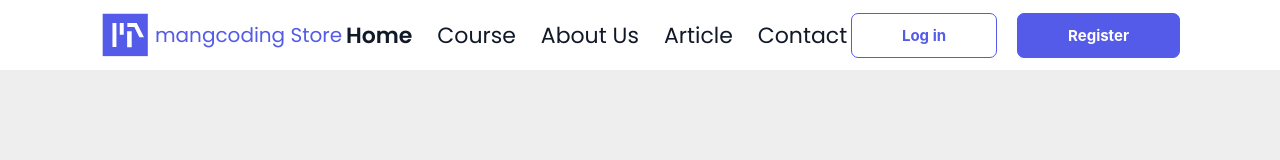
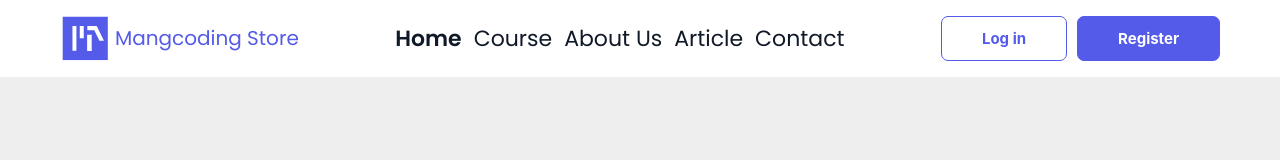
Before and after one commit to QusayBider/Full-stack-landing, a plain HTML site: page index.html in a window 1280 px wide. Drawn offline with Linux system fonts and the light colour scheme.

Commit message:
navbar RWD

```diff
--- a/assets/css/base.css
+++ b/assets/css/base.css
@@ -16,7 +16,7 @@ ul{
     list-style-type: none;
 }
 .container{
-width: calc(100% - 200px);
+width: calc(100% - 120px);
 margin: auto;
 
 }
@@ -24,4 +24,5 @@ margin: auto;
     display: flex;
     flex-wrap: wrap;
     justify-content: space-between;
+    align-items: center;
 }
--- a/assets/css/main.css
+++ b/assets/css/main.css
@@ -6,17 +6,19 @@ body {
 .header {
   display: flex;
   background-color: #fff;
-  height: 70px;
+ padding: 15px 0px;
 }
-.header .row {
-    align-items: center;
-  }
+
   .Logo_Store_Name{
     display: flex;
     align-items: center;
 }
+.nav{
+  padding: 0px 3px;
+}
 .header .logo .Logo_Store_Name {
   display: flex;
+  flex-wrap: wrap;
   color: var(--mainColor);
   gap: 5px;
   font-size: 20px;
@@ -27,7 +29,11 @@ body {
 .header ul {
   font-size: 22px;
   display: flex;
-  gap: 25px;
+  flex-wrap: wrap;
+  gap: 12px;
+}
+.menu{
+  display: none ;
 }
 .active {
   font-weight: 600;
@@ -38,10 +44,11 @@ body {
 }
 .header .auth {
   display: flex;
-  gap: 20px;
+  flex-wrap: wrap;
+  gap: 10px;
 }
 .header .auth a {
-  padding: 12px 50px;
+  padding: 12px 40px;
   border: solid 1px;
   border-color: var(--mainColor);
   border-radius: 7px;
@@ -56,3 +63,20 @@ body {
 .Login{
     color: var(--mainColor);
 }
+
+/* media header */
+@media screen and (max-width:768px) {
+  .auth a {
+    display: none;
+  }
+  }
+
+@media screen and (max-width:1200px) {
+.nav{
+  display: none;
+}
+.menu {
+  display: block;
+  order: calc(2);
+}
+}
--- a/index.html
+++ b/index.html
@@ -3,7 +3,9 @@
   <head>
     <meta charset="UTF-8" />
     <meta name="viewport" content="width=device-width, initial-scale=1.0" />
-    <title>Document</title>
+    <title>Mangcoding Store</title>
+    <meta name="description" content="Mangcoding Store"/>
+    <link rel="stylesheet" href="https://cdnjs.cloudflare.com/ajax/libs/font-awesome/6.6.0/css/all.min.css" integrity="sha512-Kc323vGBEqzTmouAECnVceyQqyqdsSiqLQISBL29aUW4U/M7pSPA/gEUZQqv1cwx4OnYxTxve5UMg5GT6L4JJg==" crossorigin="anonymous" referrerpolicy="no-referrer" />
     <link rel="stylesheet" href="./assets/css/main.css" />
   </head>
   <body>
@@ -13,8 +15,9 @@
           <div class="logo">
             <a href="" class="Logo_Store_Name">
                 <img src="./assets/image/Logo.svg" alt="logo" title="logo.svg" />
-                <div>mangcoding Store</div>
+                <div>Mangcoding Store</div>
             </a> </div>
+            <i class="fa-solid fa-bars fa-xl menu "></i>
           <nav class="nav">
             <ul>
               <li>
```
Also changed, not shown: assets/css/meadia.css (added, +19 -0 lines), assets/css/meadia2.css (added, +15 -0 lines).
